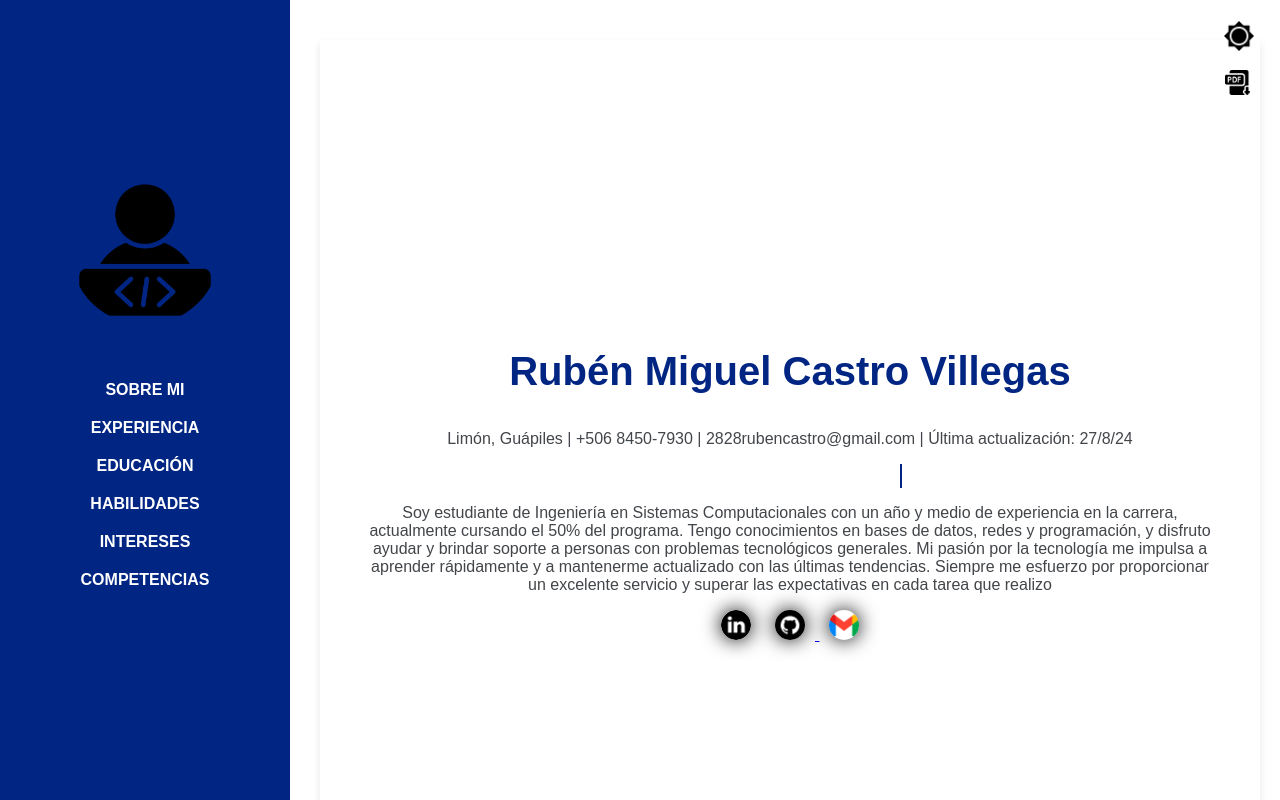
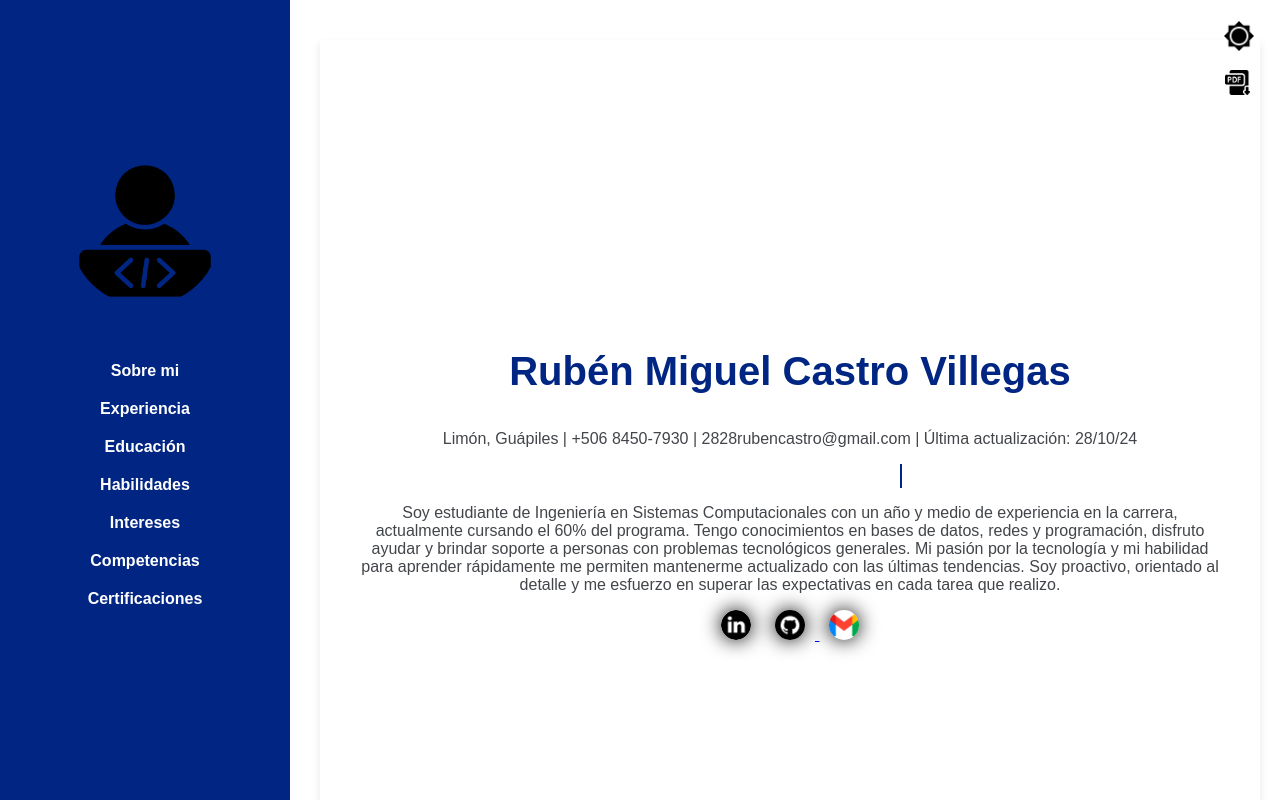
Before and after one commit to MilloDEV/rmcv.github.io, a plain HTML site: page index.html in a window 1280 px wide. Drawn offline with nearby package versions, Linux system fonts and the light colour scheme; files whose address does not match are found by name.

Commit message:
Add files via upload
Update Certificacion

```diff
--- a/index.html
+++ b/index.html
@@ -16,7 +16,6 @@
         </button>
     </div>
 
-    <!-- Botón para descargar el CV -->
     <div class="download-btn">
         <a href="RM_CV.pdf" download>
             <button id="downloadBtn">
@@ -34,12 +33,14 @@
         <nav class="sidebar">
             <img src="programmer.png" alt="Foto de perfil" class="profile-pic">
             <ul>
-                <li><a href="#sobre-mi">SOBRE MI</a></li>
-                <li><a href="#experiencia">EXPERIENCIA</a></li>
-                <li><a href="#educacion">EDUCACIÓN</a></li>
-                <li><a href="#habilidades">HABILIDADES</a></li>
-                <li><a href="#intereses">INTERESES</a></li>
-                <li><a href="#cursos">COMPETENCIAS</a></li>
+                <li><a href="#sobre-mi">Sobre mi</a></li>
+                <li><a href="#experiencia">Experiencia</a></li>
+                <li><a href="#educacion">Educación</a></li>
+                <li><a href="#habilidades">Habilidades</a></li>
+                <li><a href="#intereses">Intereses</a></li>
+                <li><a href="#cursos">Competencias</a></li>
+                <li><a href="#insignias">Certificaciones</a></li>
+
             </ul>
         </nav>
 
@@ -47,16 +48,11 @@
         <div class="main-content">
             <section id="sobre-mi">
                 <h1>Rubén Miguel Castro Villegas</h1>
-                <p>Limón, Guápiles | +506 8450-7930 | 2828rubencastro@gmail.com | Última actualización: 27/8/24</p>
+                <p>Limón, Guápiles | +506 8450-7930 | 2828rubencastro@gmail.com | Última actualización: 28/10/24</p>
                 <div class="typewriter">
                     <p id="typewriter-text"></p>
                 </div>
-                <p>Soy estudiante de Ingeniería en Sistemas Computacionales con un año y medio de experiencia en la
-                    carrera, actualmente cursando el 50% del programa. Tengo conocimientos en bases de datos, redes y
-                    programación, y disfruto ayudar y brindar soporte a personas con problemas tecnológicos generales.
-                    Mi pasión por la tecnología me impulsa a aprender rápidamente y a mantenerme actualizado con las
-                    últimas tendencias. Siempre me esfuerzo por proporcionar un excelente servicio y superar las
-                    expectativas en cada tarea que realizo</p>
+                <p>Soy estudiante de Ingeniería en Sistemas Computacionales con un año y medio de experiencia en la carrera, actualmente cursando el 60% del programa. Tengo conocimientos en bases de datos, redes y programación, disfruto ayudar y brindar soporte a personas con problemas tecnológicos generales. Mi pasión por la tecnología y mi habilidad para aprender rápidamente me permiten mantenerme actualizado con las últimas tendencias. Soy proactivo, orientado al detalle y me esfuerzo en superar las expectativas en cada tarea que realizo.</p>
                 <div class="social-links">
                     <a target="_blank" href="https://www.linkedin.com/in/rub%C3%A9n-castro-villegas-97a643268/"><img
                             src="linkedin.png" alt="LinkedIn"></a>
@@ -143,13 +139,23 @@
                     <li><img src="trophy.png" alt="Trofeo" class="trophy-icon"><strong>Inglés avanzado</strong></li>
                 </ul>
             </section>
+
+            <section id="insignias">
+                <h1>Certificaciones</h1>
+                <ul class="course-list">
+                    <li>
+                        <img src="badge.png" alt="Trofeo" class="trophy-icon">
+                        <a href="https://openbadgefactory.com/v1/assertion/af6a97a5d7ebc292f1d79bb8930a3b89c0ac9b3e" target="_blank">
+                            <strong>Business Strategies for the Creative Entrepreneur</strong>
+                        </a>
+                    </li>
+                </ul>
+            </section>
+
         </div>
     </div>
 
-    <!-- Enlace al archivo JavaScript -->
     <script src="script.js"></script>
-    <!-- Enlace a la librería jQuery -->
-    <script src="https://ajax.googleapis.com/ajax/libs/jquery/3.5.1/jquery.min.js"></script>
+
 </body>
-
-</html>
+</html
--- a/style.css
+++ b/style.css
@@ -15,6 +15,7 @@ body {
     color: #424549;
     transition: background-color 0.5s ease, color 0.5s ease;
 }
+
 
 body {
     margin: 0;
```
Also changed, not shown: badge.png (added), script.js (line endings or trailing spaces), 1 other file.
